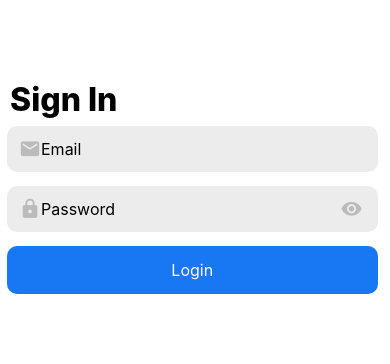
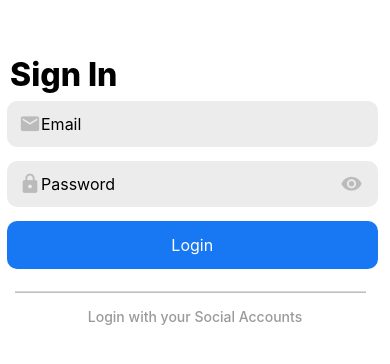
Before and after one commit to Group-15-2/imu, a React Native app: screen /SignIn in a window 390 px wide. Shown: the part 232-596 px from the top of the page. Built offline with nearby package versions, Linux system fonts and the light colour scheme.

Commit message:
Updating sign in screen

```diff
--- a/Screens/SignIn.js
+++ b/Screens/SignIn.js
@@ -1,5 +1,6 @@
 import React,{ useState } from 'react';
 import { Pressable, TextInput, View, Text, TouchableOpacity } from 'react-native';
+import {Divider} from 'react-native-elements';
 import { MaterialCommunityIcons } from '@expo/vector-icons';
 import { inStyle } from '../styles/instyle';
 
@@ -42,6 +43,10 @@ export default function App({ navigation }) {
         <TouchableOpacity activeOpacity={.7} style={inStyle.txtInt} onPress={() => navigation.navigate('Home')}>
             <Text style={inStyle.txt}>Login</Text>
         </TouchableOpacity>
+        <Divider style={inStyle.divider}/>
+        <View style={inStyle.v}>
+        <Text style={inStyle.txt1}>Login with your Social Accounts</Text>
+        </View>
     </View>
   );
 }
--- a/package.json
+++ b/package.json
@@ -21,6 +21,7 @@
     "react": "18.0.0",
     "react-dom": "18.0.0",
     "react-native": "0.69.6",
+    "react-native-elements": "^3.4.2",
     "react-native-textinput-effects": "^0.6.3",
     "react-native-textinput-with-icons": "^1.0.18",
     "react-native-web": "~0.18.7",
--- a/styles/instyle.js
+++ b/styles/instyle.js
@@ -44,6 +44,23 @@ const inStyle = StyleSheet.create ({
     txt: {
         fontSize: 16,
         color: '#fff'
+    },
+    divider: {
+        backgroundColor: '#D9D9D9',
+        width: '90%',
+        margin: 15,
+        height: 2
+    },
+
+    v: {
+        justifyContent: 'center',
+        alignItems: 'center'
+    },
+
+    txt1: {
+        color: '#9A9A9A',
+        fontSize: 14,
+        fontWeight: '500'
     }
 })
 
```
Also changed, not shown: 1 other file (tests, documents, lock files or other folders).
